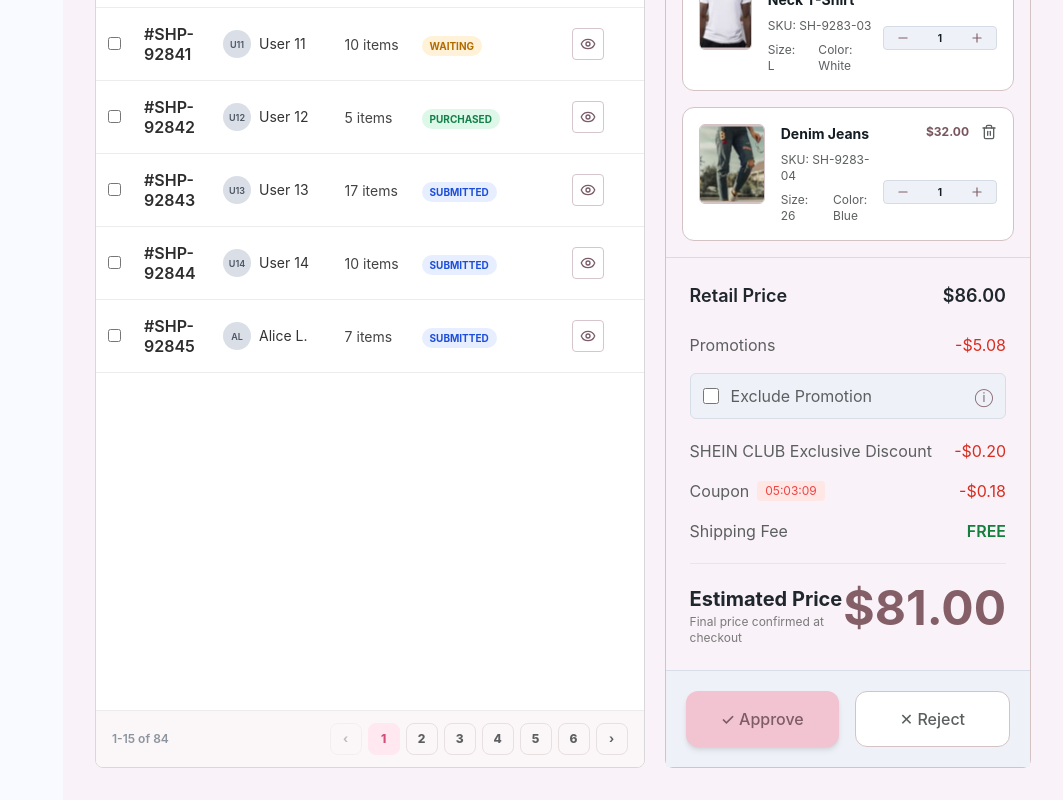
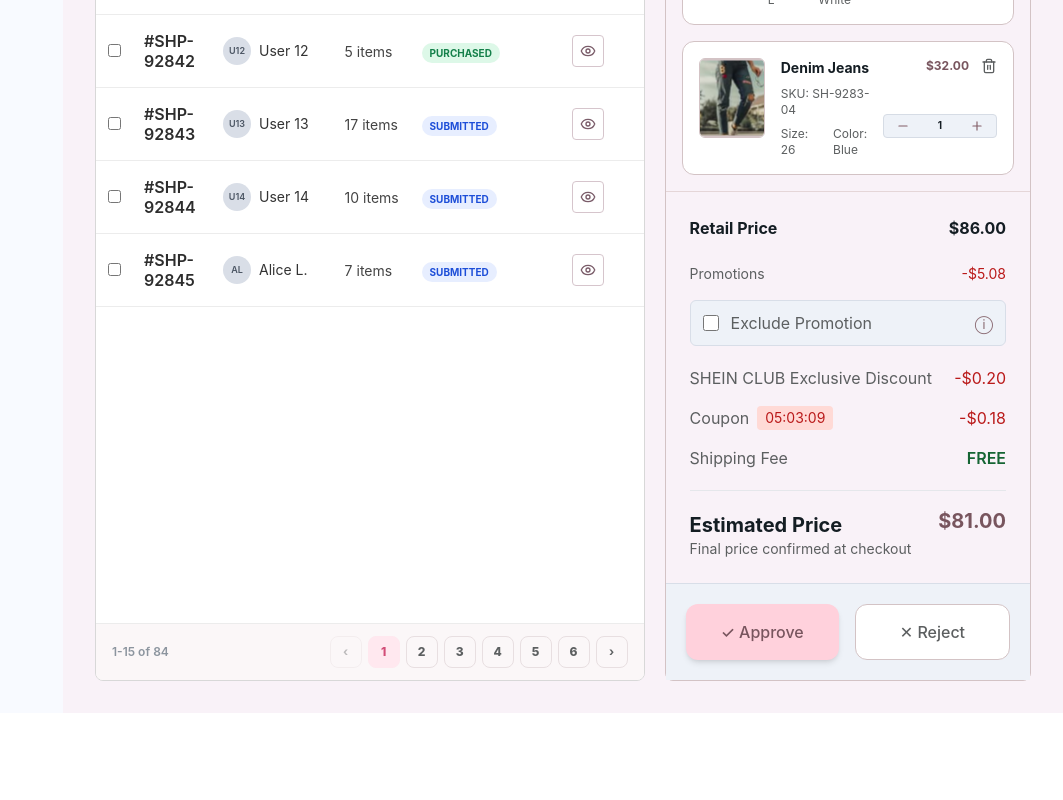
Before and after one commit to mediaclockdev/sheinapp, a React (Vite) app: page /orders in a window 1280 px wide. Shown: the part 1157-1957 px from the top of the page, without its empty margins (217-1280 px from the left). After the commit the page ends 1870 px from the top, so only its background shows below. Built offline with nearby package versions, Linux system fonts and the light colour scheme.

Commit message:
minor changes

```diff
--- a/src/components/dashboard/Sidebar.jsx
+++ b/src/components/dashboard/Sidebar.jsx
@@ -36,7 +36,7 @@ const Sidebar = ({ isOpen, onClose }) => {
       )}
 
       <div
-        className={`fixed inset-y-0 left-0 z-50 w-[280px] bg-[#F6FAFF] border-r border-[#D3C3C5] flex flex-col justify-between h-screen py-6 px-4 shrink-0 font-sans transition-transform duration-300 ease-in-out lg:sticky lg:top-0 lg:translate-x-0 overflow-y-auto ${
+        className={`fixed inset-y-0 left-0 z-50 w-[280px] bg-[#F6FAFF] border-r border-[#D3C3C5] flex flex-col justify-between h-screen py-6 px-4 shrink-0 font-sans transition-transform duration-300 ease-in-out lg:sticky lg:top-0 lg:translate-x-0 overflow-y-auto scrollbar-none ${
           isOpen ? "translate-x-0" : "-translate-x-full"
         }`}
       >
@@ -116,7 +116,7 @@ const Sidebar = ({ isOpen, onClose }) => {
 
           {/* Order Journey Card */}
           {pathname.startsWith("/orders") && (
-            <div className="bg-[#EEF4FB]/30 border border-[#D3C3C5]/50 rounded-xl p-4 shadow-[0_2px_8px_rgba(0,0,0,0.01)] mt-2">
+            <div className="bg-[#EEF4FB]/30 border border-[#D3C3C5]/50 rounded-xl p-4 shadow-[0_2px_8px_rgba(0,0,0,0.01)] mt-2 mb-2">
               <span className="text-[10px] font-bold text-[#8A6A72] uppercase tracking-wider block mb-3">
                 Order Journey
               </span>
@@ -130,8 +130,12 @@ const Sidebar = ({ isOpen, onClose }) => {
                     ✓
                   </div>
                   <div>
-                    <p className="text-xs font-bold text-[#141D23] leading-tight">Submitted</p>
-                    <p className="text-[9px] font-semibold text-[#8C959F] mt-0.5">Oct 12 • 10:45 AM</p>
+                    <p className="text-xs font-bold text-[#141D23] leading-tight">
+                      Submitted
+                    </p>
+                    <p className="text-[9px] font-semibold text-[#8C959F] mt-0.5">
+                      Oct 12 • 10:45 AM
+                    </p>
                   </div>
                 </div>
 
@@ -141,8 +145,12 @@ const Sidebar = ({ isOpen, onClose }) => {
                     ✓
                   </div>
                   <div>
-                    <p className="text-xs font-bold text-[#141D23] leading-tight">Payment Verified</p>
-                    <p className="text-[9px] font-semibold text-[#8C959F] mt-0.5">Oct 12 • 02:20 PM</p>
+                    <p className="text-xs font-bold text-[#141D23] leading-tight">
+                      Payment Verified
+                    </p>
+                    <p className="text-[9px] font-semibold text-[#8C959F] mt-0.5">
+                      Oct 12 • 02:20 PM
+                    </p>
                   </div>
                 </div>
 
@@ -152,8 +160,12 @@ const Sidebar = ({ isOpen, onClose }) => {
                     <span className="w-1.5 h-1.5 rounded-full bg-[#78555E]" />
                   </div>
                   <div>
-                    <p className="text-xs font-bold text-[#78555E] leading-tight">Purchased</p>
-                    <p className="text-[9px] font-semibold text-[#8C959F] mt-0.5">Oct 14 • 11:30 AM</p>
+                    <p className="text-xs font-bold text-[#78555E] leading-tight">
+                      Purchased
+                    </p>
+                    <p className="text-[9px] font-semibold text-[#8C959F] mt-0.5">
+                      Oct 14 • 11:30 AM
+                    </p>
                   </div>
                 </div>
               </div>
--- a/src/views/Dashboard.jsx
+++ b/src/views/Dashboard.jsx
@@ -162,7 +162,7 @@ const Dashboard = () => {
         </div>
 
         {/* New Batch Action button */}
-        <button className="w-[40%] lg:w-full bg-[#FFD1DC] hover:bg-[#FFD4E1] text-[#7A5761] font-normal px-5 py-2.5 rounded-xl text-base whitespace-nowrap cursor-pointer transition duration-200 shadow-sm flex items-center gap-1.5">
+        <button className="w-[40%] lg:w-[15%] bg-[#FFD1DC] hover:bg-[#FFD4E1] text-[#7A5761] font-normal px-5 py-2.5 rounded-xl text-base whitespace-nowrap cursor-pointer transition duration-200 shadow-sm flex items-center gap-1.5">
           <img src={newbatchicon} alt="New Batch" className="h-4 w-4" />
           <span>New Batch</span>
         </button>
--- a/src/views/OrderManagement.jsx
+++ b/src/views/OrderManagement.jsx
@@ -221,7 +221,7 @@ const OrderManagement = () => {
             Review and approve customer link submissions.
           </p>
         </div>
-        <button className="w-[40%] lg:w-full bg-[#FFFFFF]/2 hover:bg-[#FFFFFF]/50 text-[#5C5F60] border border-[#D3C3C5] font-normal px-5 py-2.5 rounded-xl whitespace-nowrap text-sm lg:text-base cursor-pointer transition duration-200 shadow-sm flex items-center gap-1.5">
+        <button className="w-[40%] lg:w-[15%] bg-[#FFFFFF]/2 hover:bg-[#FFFFFF]/50 text-[#5C5F60] border border-[#D3C3C5] font-normal px-5 py-2.5 rounded-xl whitespace-nowrap text-sm lg:text-base cursor-pointer transition duration-200 shadow-sm flex items-center gap-1.5">
           <img src={exporticon} alt="export csv icon" className="h-4 w-4" />
           <span>Export CSV</span>
         </button>
@@ -668,17 +668,17 @@ const OrderManagement = () => {
             {/* Pricing Section */}
             <div className="p-6">
               <div className="flex justify-between items-center">
-                <h3 className="text-[18px] font-semibold text-[#20262D]">
+                <h3 className="text-base font-bold text-[#141D23]">
                   Retail Price
                 </h3>
-                <span className="text-[18px] font-semibold text-[#20262D]">
+                <span className="text-base font-bold text-[#141D23]">
                   $86.00
                 </span>
               </div>
 
               <div className="flex justify-between items-center mt-6">
-                <span className="text-[#5C5F60] text-[16px]">Promotions</span>
-                <span className="text-[#D92D20] text-[16px]">-$5.08</span>
+                <span className="text-[#5C5F60] text-sm">Promotions</span>
+                <span className="text-[#BA1A1A] text-sm">-$5.08</span>
               </div>
 
               {/* Exclude Promotion */}
@@ -695,43 +695,45 @@ const OrderManagement = () => {
               </div>
 
               <div className="flex justify-between items-center mt-5">
-                <span className="text-[#5C5F60] text-[16px]">
+                <span className="text-[#5C5F60] text-base">
                   SHEIN CLUB Exclusive Discount
                 </span>
-                <span className="text-[#D92D20]">-$0.20</span>
+                <span className="text-[#BA1A1A] text-base">-$0.20</span>
               </div>
 
               <div className="flex justify-between items-center mt-4">
                 <div className="flex items-center gap-2">
-                  <span className="text-[#5C5F60] text-[16px]">Coupon</span>
+                  <span className="text-[#5C5F60] text-base">Coupon</span>
 
-                  <span className="bg-[#FFE7E5] text-[#EF4444] text-xs px-2 py-0.5 rounded">
+                  <span className="bg-[#FFDAD6] text-[#BA1A1A] text-sm px-2 py-0.5 rounded">
                     05:03:09
                   </span>
                 </div>
 
-                <span className="text-[#D92D20]">-$0.18</span>
+                <span className="text-[#BA1A1A] text-base">-$0.18</span>
               </div>
 
               <div className="flex justify-between items-center mt-4">
-                <span className="text-[#5C5F60] text-[16px]">Shipping Fee</span>
+                <span className="text-[#5C5F60] text-base">Shipping Fee</span>
 
-                <span className="text-[#15803D] font-semibold">FREE</span>
+                <span className="text-[#166534] font-semibold text-base">
+                  FREE
+                </span>
               </div>
 
               <div className="border-t border-[#E5E7EB] mt-5 pt-5">
                 <div className="flex justify-between items-start">
                   <div>
-                    <h3 className="text-[20px] font-bold text-[#20262D]">
+                    <h3 className="text-xl font-bold text-[#141D23]">
                       Estimated Price
                     </h3>
 
-                    <p className="text-xs text-[#7A7A7A]">
+                    <p className="text-sm text-[#5C5F60]">
                       Final price confirmed at checkout
                     </p>
                   </div>
 
-                  <span className="text-[48px] font-bold text-[#845F68] leading-none">
+                  <span className="text-xl font-bold text-[#78555E] leading-none">
                     $81.00
                   </span>
                 </div>
@@ -740,11 +742,11 @@ const OrderManagement = () => {
 
             {/* Footer Buttons */}
             <div className="bg-[#EEF2F8] border-t border-[#D8DEE8] p-5 flex gap-4">
-              <button className="flex-1 h-14 rounded-xl bg-[#F2C3D0] text-[#7D5C66] font-medium shadow-md hover:opacity-90 transition">
+              <button className="flex-1 h-14 rounded-xl bg-[#FFD1DC] text-[#78555E] font-medium shadow-md hover:opacity-90  cursor-pointer transition">
                 ✓ Approve
               </button>
 
-              <button className="flex-1 h-14 rounded-xl border border-[#D3C3C5] bg-white text-[#5C5F60] font-medium hover:bg-gray-50 transition">
+              <button className="flex-1 h-14 rounded-xl border border-[#D3C3C5] bg-[#FFFFFF] text-[#5C5F60] font-medium hover:bg-gray-50 cursor-pointer transition">
                 ✕ Reject
               </button>
             </div>
```
